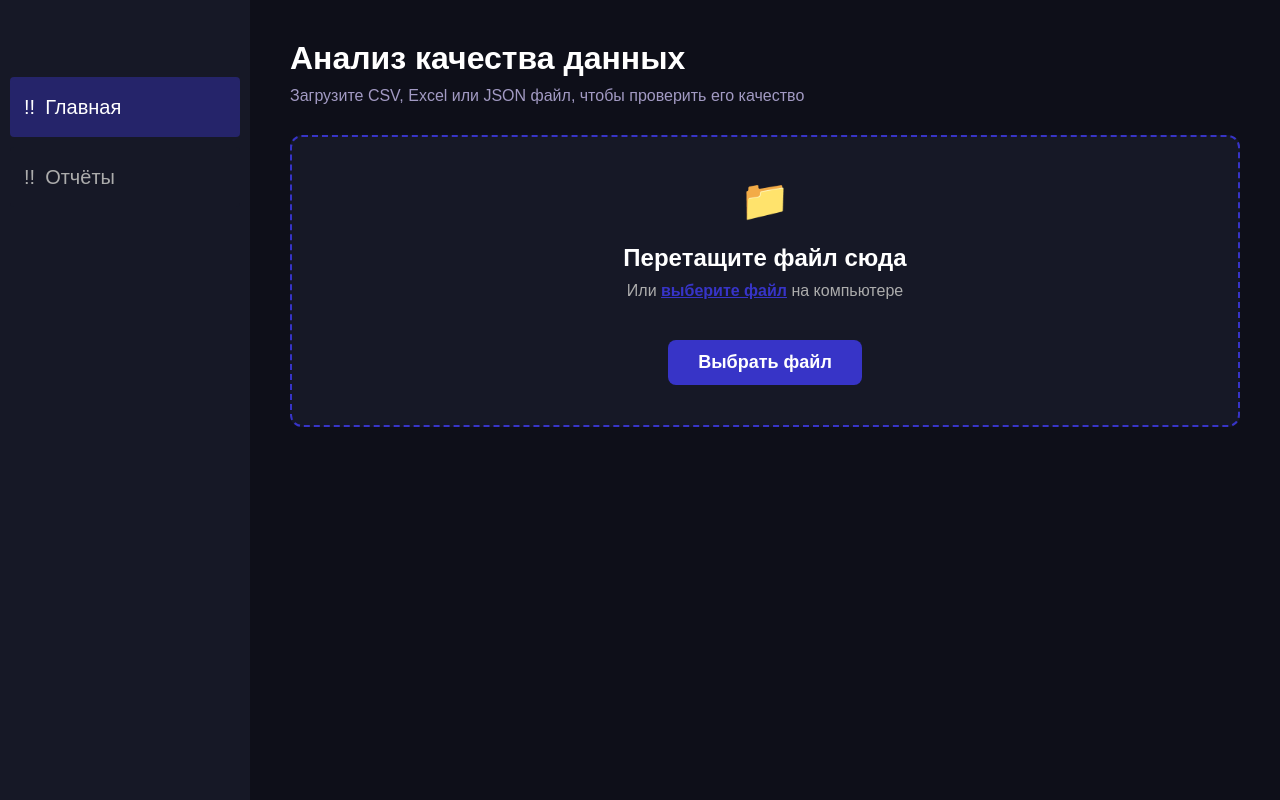
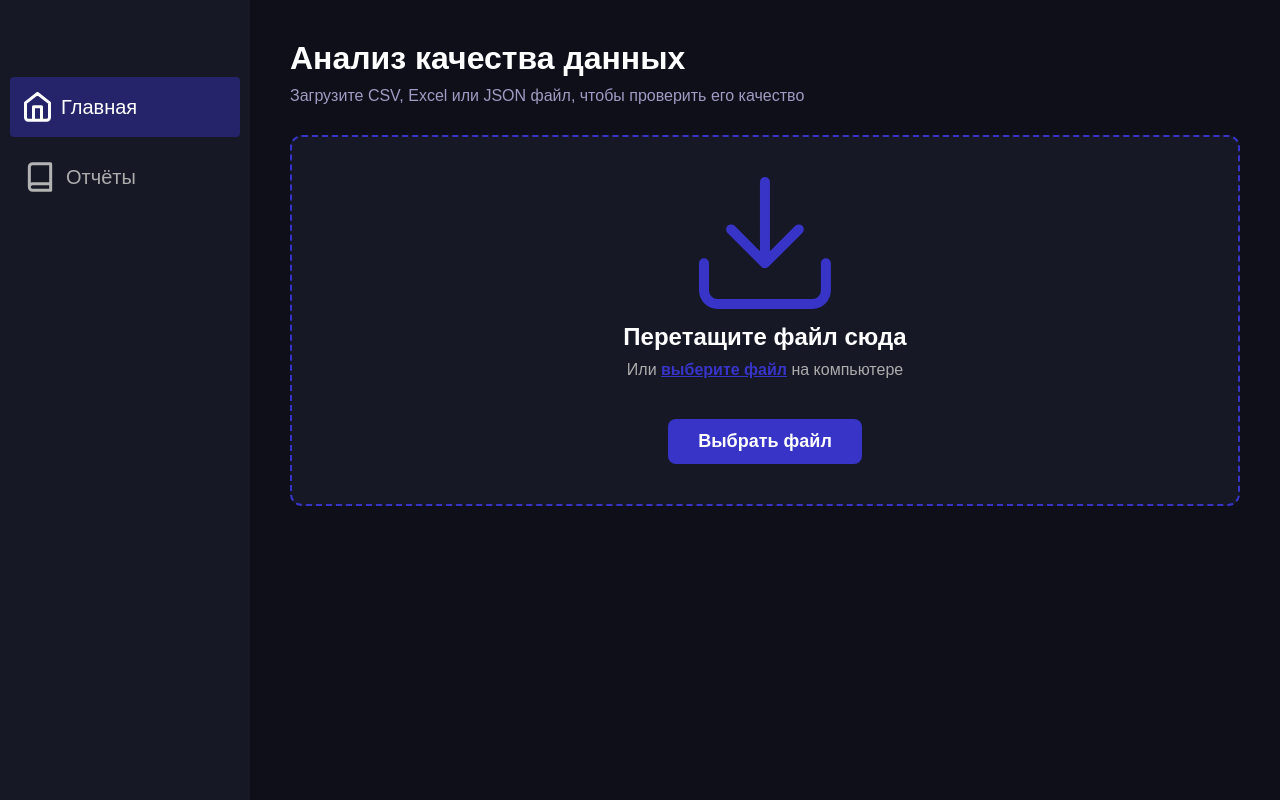
Before and after one commit to dazzxc/Practic5, a React (Vite) app in the folder Practic/: page / in a window 1280 px wide. Built offline with nearby package versions, Linux system fonts and the light colour scheme.

Commit message:
иконки

```diff
--- a/Practic/src/Pages/MainPage.jsx
+++ b/Practic/src/Pages/MainPage.jsx
@@ -79,7 +79,10 @@ function MainPage() {
           />
 
           {/* Иконка (пока текстом, как в его коде, потом можно вставить SVG) */}
-          <div style={{ fontSize: "40px", marginBottom: "10px" }}>📁</div>
+          <div ><svg width="132" height="132" viewBox="0 0 132 132" fill="none" xmlns="http://www.w3.org/2000/svg">
+<path d="M126.894 86.2629V113.35C126.894 116.943 125.467 120.387 122.927 122.927C120.387 125.467 116.943 126.894 113.35 126.894H18.5438C14.9518 126.894 11.5068 125.467 8.96689 122.927C6.42693 120.387 5 116.943 5 113.35V86.2629M99.8067 52.4033L65.9471 86.2629L32.0876 52.4033M65.9471 86.2629V5" stroke-width="10" stroke-linecap="round" stroke-linejoin="round" stroke="#3734C7"/>
+</svg>
+</div>
 
           <h2 className="text-title">
             {file ? file.name : "Перетащите файл сюда"}
--- a/Practic/src/components/Sidebar.jsx
+++ b/Practic/src/components/Sidebar.jsx
@@ -12,7 +12,11 @@ function Sidebar() {     //это всё менюшка слева да
                     }
                     >
 
-                    <span className="nav-icon"> !!</span>
+                    <span className="nav-icon">
+                        <svg width="27" height="30" viewBox="0 0 27 30" fill="none" xmlns="http://www.w3.org/2000/svg">
+                        <path d="M9.5 28.1667V14.8333H17.5V28.1667M1.5 10.8333L13.5 1.5L25.5 10.8333V25.5C25.5 26.2072 25.219 26.8855 24.719 27.3856C24.2189 27.8857 23.5406 28.1667 22.8333 28.1667H4.16667C3.45942 28.1667 2.78115 27.8857 2.28105 27.3856C1.78095 26.8855 1.5 26.2072 1.5 25.5V10.8333Z" stroke-width="3" stroke-linecap="round" stroke-linejoin="round" stroke="white"/>
+                        </svg>
+                    </span>
                     <span>Главная</span>
                 </NavLink>
 
@@ -22,7 +26,11 @@ function Sidebar() {     //это всё менюшка слева да
                     `nav-item ${isActive ? "active" : ""}`
                     }
                     >
-                    <span className="nav-icon">!! </span>
+                    <span className="nav-icon">
+                        <svg width="32" height="32" viewBox="0 0 32 32" fill="none" xmlns="http://www.w3.org/2000/svg">
+                        <path d="M5.33325 26C5.33325 25.116 5.68444 24.2681 6.30956 23.643C6.93468 23.0179 7.78253 22.6667 8.66659 22.6667H26.6666M5.33325 26C5.33325 26.8841 5.68444 27.7319 6.30956 28.357C6.93468 28.9822 7.78253 29.3334 8.66659 29.3334H26.6666V2.66669H8.66659C7.78253 2.66669 6.93468 3.01788 6.30956 3.643C5.68444 4.26812 5.33325 5.11597 5.33325 6.00002V26Z" stroke-width="3" stroke-linecap="round" stroke-linejoin="round" stroke="#B3B3B3"/>
+                        </svg>
+                    </span>
                     <span>Отчёты</span>
                 </NavLink>
             </nav>
```
